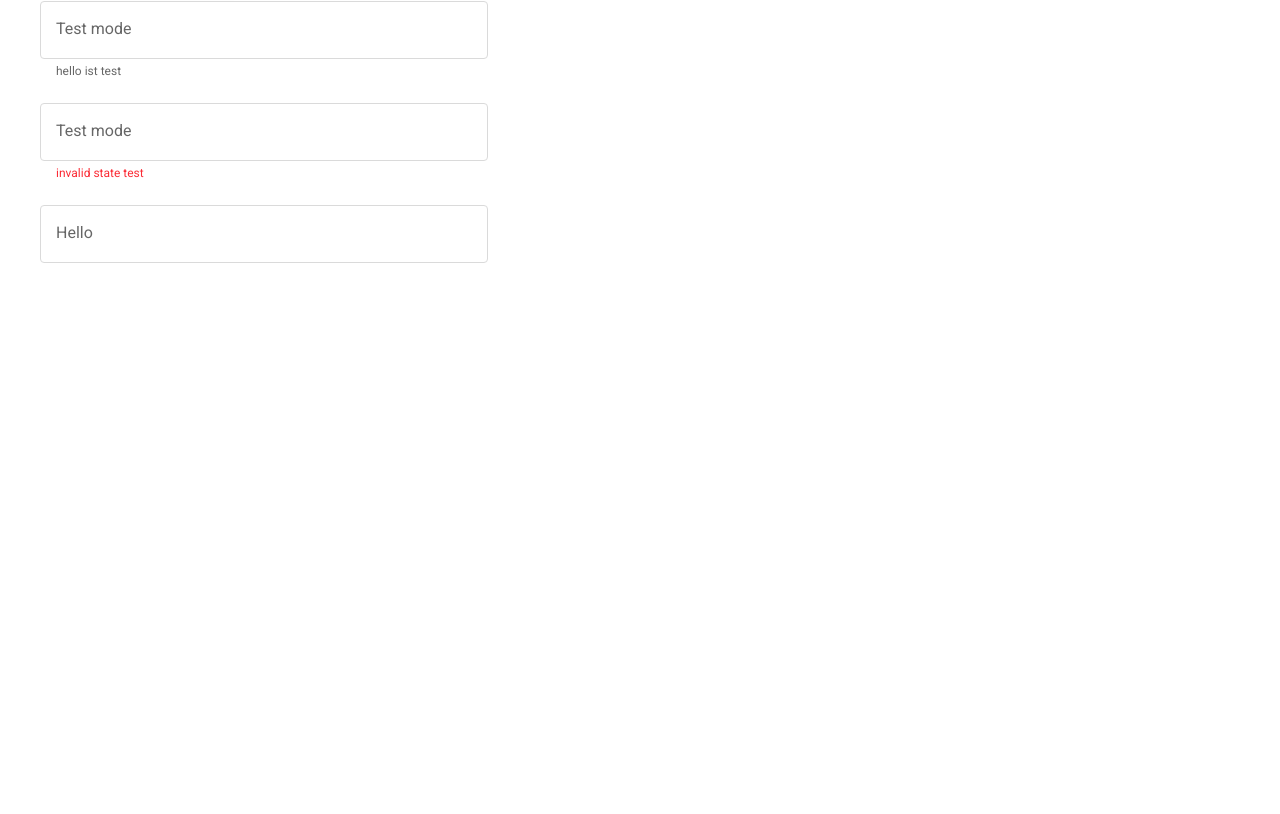
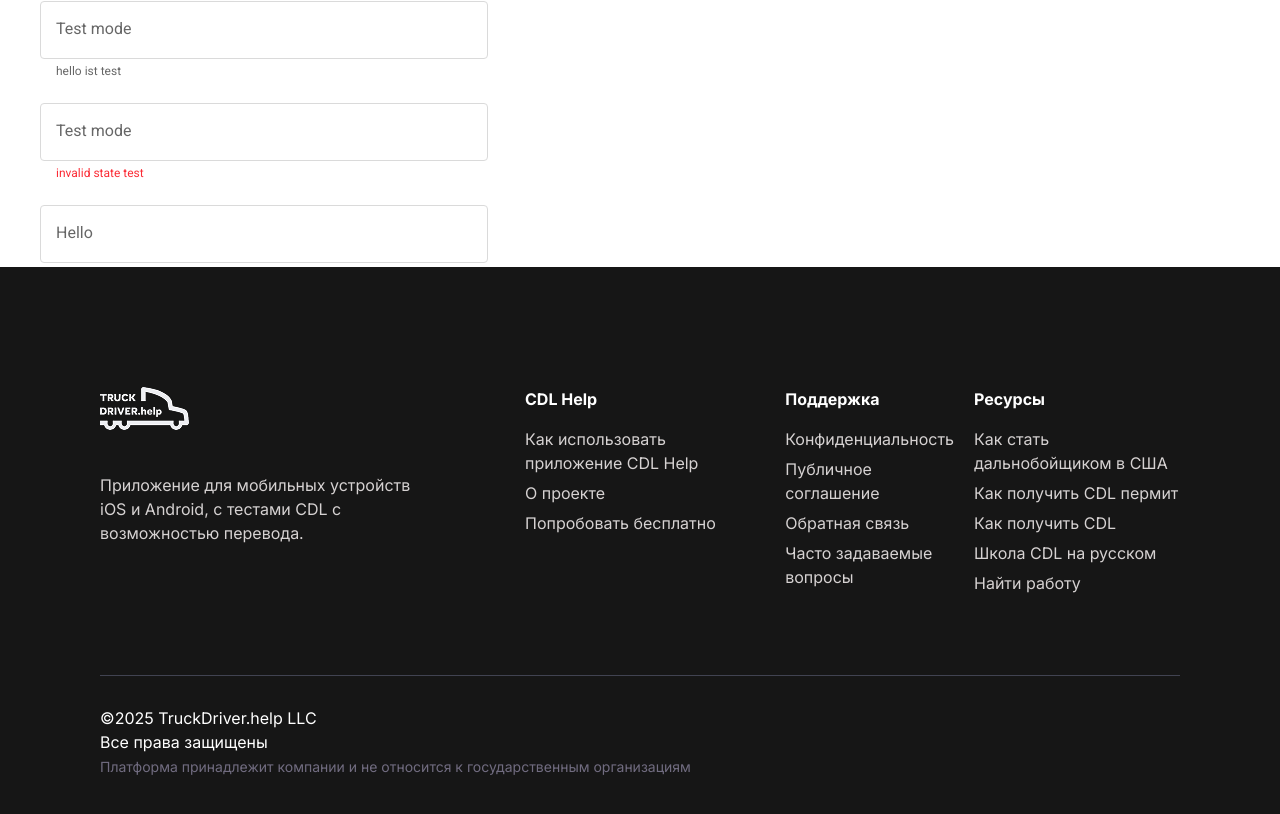
Before and after one commit to TruckDriverHelp/CDL-PROMO, a Next.js app: page / in a window 1280 px wide. Shown: the part 284-1098 px from the top of the page. Before the commit the page ends 800 px from the top, so only its background shows below. Built offline with nearby package versions, Linux system fonts and the light colour scheme.

Commit message:
feat: footer done

```diff
--- a/src/app/page.tsx
+++ b/src/app/page.tsx
@@ -1,5 +1,6 @@
 import { Button } from '@/shared/ui/button';
 import { Input } from '@/shared/ui/input/input';
+import { Footer } from '@/views/footer/footer';
 import { Header } from '@/views/header';
 
 export default function Home() {
@@ -34,6 +35,7 @@ export default function Home() {
           <Input styleVariant="primary" label="Hello" />
         </div>
       </div>
+      <Footer />
     </>
   );
 }
--- a/src/app/styles/globals.css
+++ b/src/app/styles/globals.css
@@ -3,6 +3,10 @@
 :root {
   --header-max-height: 85px;
   --header-min-height: 70px;
+}
+
+body:has(.no-doc-scroll) {
+  overflow: hidden;
 }
 
 @theme inline {
@@ -21,6 +25,10 @@
   --color-mercury: #e8e8e8;
   --color-elevated: #f4f4f5;
   --color-surface: #21212114;
+  --color-frost: #161616;
+  --color-warm-gray: #d6d2d2;
+  --color-gray-deep: #414351;
+  --color-gray-violent: #716c80;
 
   /* Shadow */
   --shadow-elevated: 0px 12px 35px 0px rgba(90, 88, 134, 0.25);
--- a/src/views/footer/footer.tsx
+++ b/src/views/footer/footer.tsx
@@ -0,0 +1,91 @@
+import FooterLogo from '@/shared/assets/images/footer-logo.png';
+import Image from 'next/image';
+import Link from 'next/link';
+export const Footer = () => {
+  return (
+    <div className="sm:pt-[120px] pb-[100px] xl:px-[100px] pt-[160px] px-[32px]  bg-frost">
+      <section className="grid xl:grid-cols-[minmax(0,312px)_minmax(0,655px)] grid-cols-1  justify-between xl:mb-20 mb-8">
+        <div className="grid gap-6 xl:mb-0 xl:border-none border-b border-gray-deep pb-8 mb-8">
+          <Image src={FooterLogo} alt="footer logo" />
+          <p className="font-inter font-normal text-base text-warm-gray">
+            Приложение для мобильных устройств iOS и Android, с тестами CDL с
+            возможностью перевода.
+          </p>
+        </div>
+
+        <div className="flex sm:flex-row flex-col sm:gap-5 gap-8 justify-between justify-self-end items-start w-full">
+          <div className="">
+            <p className="font-inter font-bold text-base text-white mb-4">
+              CDL Help
+            </p>
+            <ul className="[&>li]:inline-block grid gap-1.5">
+              <li className="font-inter font-normal text-base text-warm-gray">
+                <Link href={'#'}>Как использовать приложение CDL Help</Link>
+              </li>
+              <li className="font-inter font-normal text-base text-warm-gray">
+                <Link href={'#'}>О проекте</Link>
+              </li>
+              <li className="font-inter font-normal text-base text-warm-gray">
+                <Link href={'#'}>Попробовать бесплатно</Link>
+              </li>
+            </ul>
+          </div>
+          <div className="">
+            <p className="font-inter font-bold text-base text-white mb-4">
+              Поддержка
+            </p>
+            <ul className="[&>li]:inline-block grid gap-1.5">
+              <li className="font-inter font-normal text-base text-warm-gray">
+                <Link href={'#'}>Конфиденциальность</Link>
+              </li>
+              <li className="font-inter font-normal text-base text-warm-gray">
+                <Link href={'#'}>Публичное соглашение</Link>
+              </li>
+              <li className="font-inter font-normal text-base text-warm-gray">
+                <Link href={'#'}>Обратная связь</Link>
+              </li>
+              <li className="font-inter font-normal text-base text-warm-gray">
+                <Link href={'#'}>Часто задаваемые вопросы</Link>
+              </li>
+            </ul>
+          </div>
+          <div className="">
+            <p className="font-inter font-bold text-base text-white mb-4">
+              Ресурсы
+            </p>
+            <ul className="[&>li]:inline-block grid gap-1.5">
+              <li className="font-inter font-normal text-base text-warm-gray">
+                <Link href={'#'}>Как стать дальнобойщиком в США</Link>
+              </li>
+              <li className="font-inter font-normal text-base text-warm-gray">
+                <Link href={'#'}>Как получить CDL пермит</Link>
+              </li>
+              <li className="font-inter font-normal text-base text-warm-gray">
+                <Link href={'#'}>Как получить CDL</Link>
+              </li>
+              <li className="font-inter font-normal text-base text-warm-gray">
+                <Link href={'#'}>Школа CDL на русском</Link>
+              </li>
+              <li className="font-inter font-normal text-base text-warm-gray">
+                <Link href={'#'}>Найти работу</Link>
+              </li>
+            </ul>
+          </div>
+        </div>
+      </section>
+
+      <section className="w-full border-t border-gray-deep pt-[30px] pb-2.5">
+        <p className="font-inter font-normal text-base text-white">
+          ©2025 TruckDriver.help LLC
+        </p>
+        <p className="font-inter font-normal text-base text-white">
+          Все права защищены
+        </p>
+        <span className="font-inter font-normal text-sm text-gray-violent">
+          Платформа принадлежит компании и не относится к государственным
+          организациям
+        </span>
+      </section>
+    </div>
+  );
+};
--- a/src/views/header/header.tsx
+++ b/src/views/header/header.tsx
@@ -15,9 +15,9 @@ export const Header = () => {
   const [burgerIsOpen, setBurgerIsOpen] = useState(false);
 
   return (
-    <div className="w-full md:px-[50px] lg:px-[100px] sm:px-[20px] max-h-[var(--header-max-height)] min-h-[var(--header-min-height)] px-5 shadow-soft-black  border-b border-mercury">
+    <div className="sticky z-20 top-0 w-full md:px-[50px] lg:px-[100px] sm:px-[20px] max-h-[var(--header-max-height)] min-h-[var(--header-min-height)] px-5 shadow-soft-black  border-b border-mercury bg-white">
       {/* container */}
-      <div className="flex sm:py-5 py-3.5 md:gap-x-10 gap-5 justify-between items-center sticky z-20 top-0 bg-white">
+      <div className="flex sm:py-5 py-3.5 md:gap-x-10 gap-5 justify-between items-center ">
         <Image src={Logo} alt="Company Logo" />
         <nav className="sm:block hidden ">
           <ul className="[&>li]:inline-block h-full flex md:gap-5 gap-2.5 justify-between text-nowrap">
--- a/src/views/header/sidebar.tsx
+++ b/src/views/header/sidebar.tsx
@@ -14,7 +14,7 @@ export const Sidebar = ({ isOpen, setIsOpen }: SidebarProps) => {
     <div
       className={clsx(
         'absolute h-[calc(100dvh-var(--header-min-height))] bg-snow-mist w-full top-[var(--header-min-height)] transition-all duration-300',
-        isOpen && 'visible right-0',
+        isOpen && 'visible right-0 no-doc-scroll',
         !isOpen && 'invisible right-full'
       )}
     >
```
Also changed, not shown: src/shared/assets/images/footer-logo.png (added).
